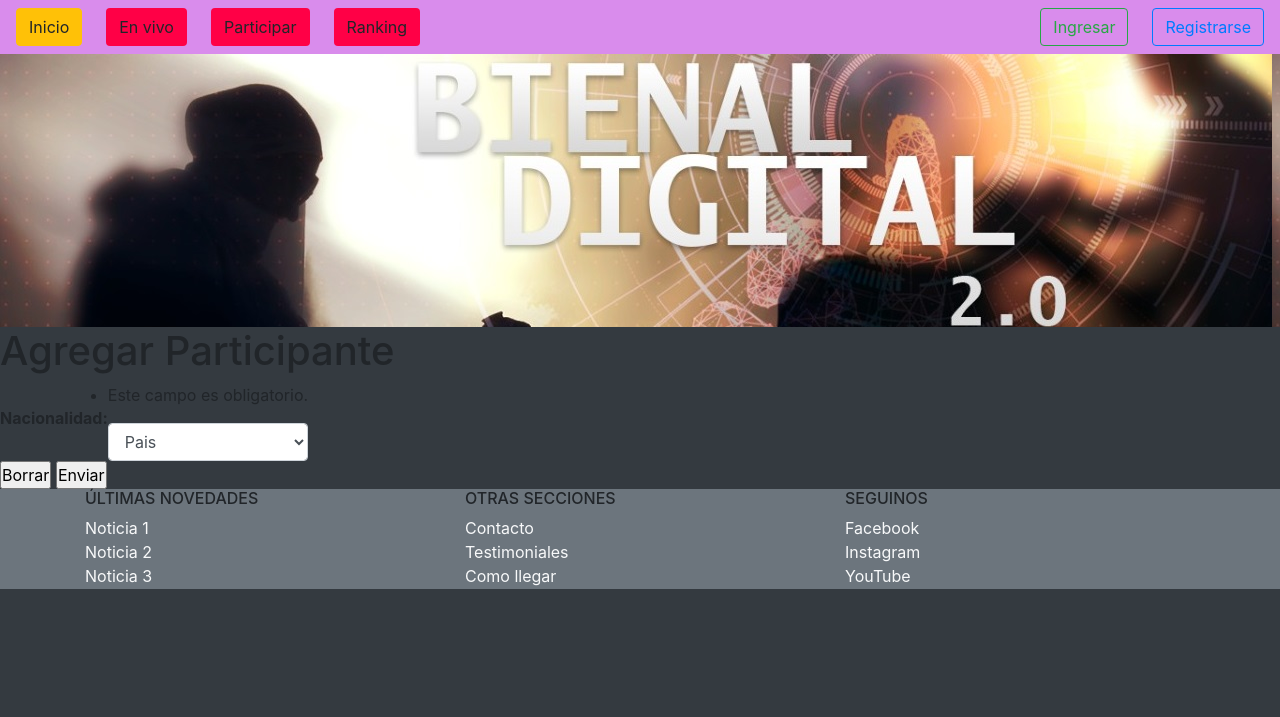
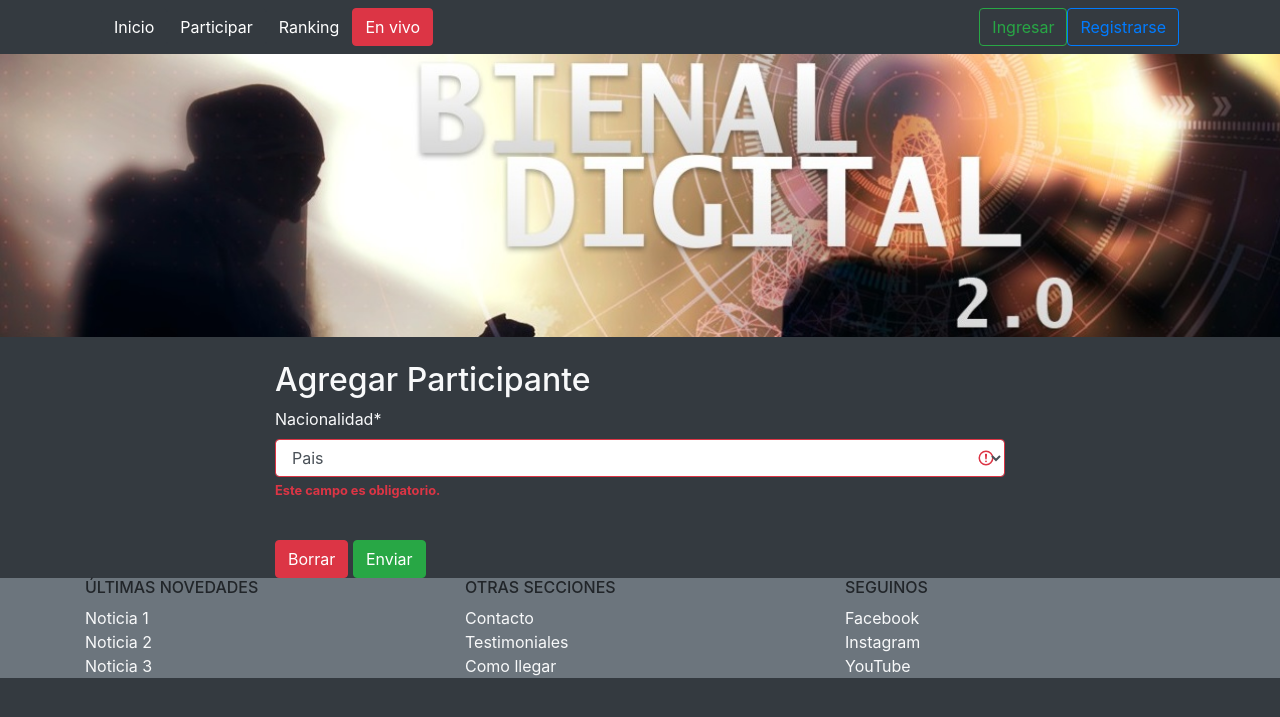
Before and after one commit to Maricroma/informatorio_grupo8, a Django app: page /participante/ in a window 1280 px wide. Shown: the top 717 px of the page. Run offline with Django 3.2, Linux system fonts and the light colour scheme; parts of the project's set-up code (start-up, migrations or seed data) failed here and were passed over; some libraries are stand-ins or nearby versions.

Commit message:
Crispy completado y prueba del negro desde base

```diff
--- a/templates/base.html
+++ b/templates/base.html
@@ -11,59 +11,33 @@
 </head>
 <body class="bg-dark">
     {% block header %}
-
-    <header >
-
-        <nav class="navbar navbar-expand-lg navbar-light " style="background-color: #d98cec;">
-            <ul class="navbar-nav mr-auto ">
-                <li class="nav-item mr-4" >
-                    <a class="btn btn-warning" href="{% url 'inicio' %}">Inicio</a>
-                </li>
-
-                <li class="nav-item mr-4" >
-                    <a class="btn btn-white" style="background-color: #ff0046;" href="#">En vivo</a>
-                </li>
-
-                <li class="nav-item mr-4" >
-                    <a class="btn btn-white" style="background-color: #ff0046;" href="{% url 'registroParticipante' %}">Participar</a>
-                </li>
-
-                <li class="nav-item mr-4" >
-                    <a class="btn btn-white" style="background-color: #ff0046;" href="{% url 'mostrarVotos' %}">Ranking</a>
-                </li>
+    <header>
+        <div class="container">
+            <nav class="navbar navbar-expand-lg navbar-dark bg-dark">
+                <ul class="navbar-nav">
+                    <li class="nav-item"><a class="btn btn-dark" href="{% url 'inicio' %}">Inicio</a></li>
+                    <li class="nav-item"><a class="btn btn-dark" href="{% url 'registroParticipante' %}">Participar</a></li>
+                    <li class="nav-item"><a class="btn btn-dark" href="{% url 'mostrarVotos' %}">Ranking</a></li>
+                    <li class="nav-item"><a class="btn btn-danger" href="#">En vivo</a></li>
                 </ul>
-            <ul class="navbar-nav float-right" >
+                <ul class="navbar-nav ml-auto">
                     {% if user.is_authenticated %}
-                <li class="nav-item mr-2 ">
-                    <a href="{% url 'usuario' %}" class="btn btn-outline-danger">Bienvenido {{user.username}}</a>
-                </li>
-                <li class="nav-item mr-4">
-                    <a  class="btn btn-outline-warning" href="{% url 'logout' %}">Salir</a>
-                </li>
+                    <li class="nav-item"><a class="btn btn-outline-danger" href="{% url 'usuario' %}">Bienvenido {{user.username}}</a></li>
+                    <li class="nav-item"><a class="btn btn-outline-warning" href="{% url 'logout' %}">Salir</a></li>
                     {% endif %}
                     {% if not user.is_authenticated %}
-                <li class="nav-item float-right mr-4" >
-                    <a class=" btn btn-outline-success" href="{%url 'login'%}">Ingresar</a>
-                </li>
-
-                <li class="nav-item float-right " >
-                    <a class="btn btn-outline-primary" href="{%url 'registrar'%}">Registrarse</a>
-                </li>
+                    <li class="nav-item"><a class=" btn btn-outline-success" href="{% url 'login' %}">Ingresar</a></li>
+                    <li class="nav-item"><a class="btn btn-outline-primary" href="{% url 'registrar' %}">Registrarse</a></li>
                     {% endif %}
-
                 </ul>
             </nav>
-       <div class="imagen">
-
         </div>
-
-
+        <img src="/static/imagenes/bienaldigital-copia.jpg" class="img-fluid" alt="Responsive image" width="100%">
     </header>
     {% endblock %}
 
     {% block main %}
     <main class="main">
-
 
     </main>
     {% endblock%}
--- a/templates/usuarios/login.html
+++ b/templates/usuarios/login.html
@@ -11,7 +11,6 @@
         <div class="row justify-content-md-center">
             <div class="col-lg-5">
                 <h2 class="text-light">Autenticación</h2>
-
                 <form class="text-light" method="POST">{% csrf_token %}
                     {{ form | crispy }}<br>
                     <div class="float-right">
--- a/templates/usuarios/participante.html
+++ b/templates/usuarios/participante.html
@@ -1,15 +1,20 @@
 {% extends 'base.html' %}
+{% load crispy_forms_tags %}
 
 {% block main %}
-
-<h1>Agregar Participante</h1>
-<form action="" method="POST">
-    {% csrf_token %}
-    <table>
-        {{form.as_table}}
-    </table>
-    <input type="reset" value="Borrar">
-    <input type="submit" value="Enviar">
-</form>
-
+<br>
+<div class="container">
+    <div class="row justify-content-md-center">
+        <div class="col-lg-8">
+            <h2 class="text-light">Agregar Participante</h2>
+            <form class="text-light" method="POST">{% csrf_token %}
+                <table>
+                    {{ form|crispy }}<br>
+                </table>
+                <input class="btn btn-danger" type="reset" value="Borrar">
+                <input class="btn btn-success" type="submit" value="Enviar"><br>
+            </form>
+        </div>
+    </div>
+</div>
 {% endblock %}
--- a/templates/usuarios/registro_participante.html
+++ b/templates/usuarios/registro_participante.html
@@ -16,7 +16,8 @@
     				alert(message);
 				{% endfor %}
 				{% endif %}
-                <form class="text-light" method="POST" enctype="multipart/form-data">{% csrf_token %}
+                <form class="text-light" method="POST" enctype="multipart/form-data">
+                    {% csrf_token %}
                     {{ form | crispy }}
                     <input class="btn btn-danger" type="reset" value="Borrar">
                     <input class="btn btn-success" type="submit" value="Enviar"><br>
```
Lines whose indentation alone changed are shown as unchanged.
